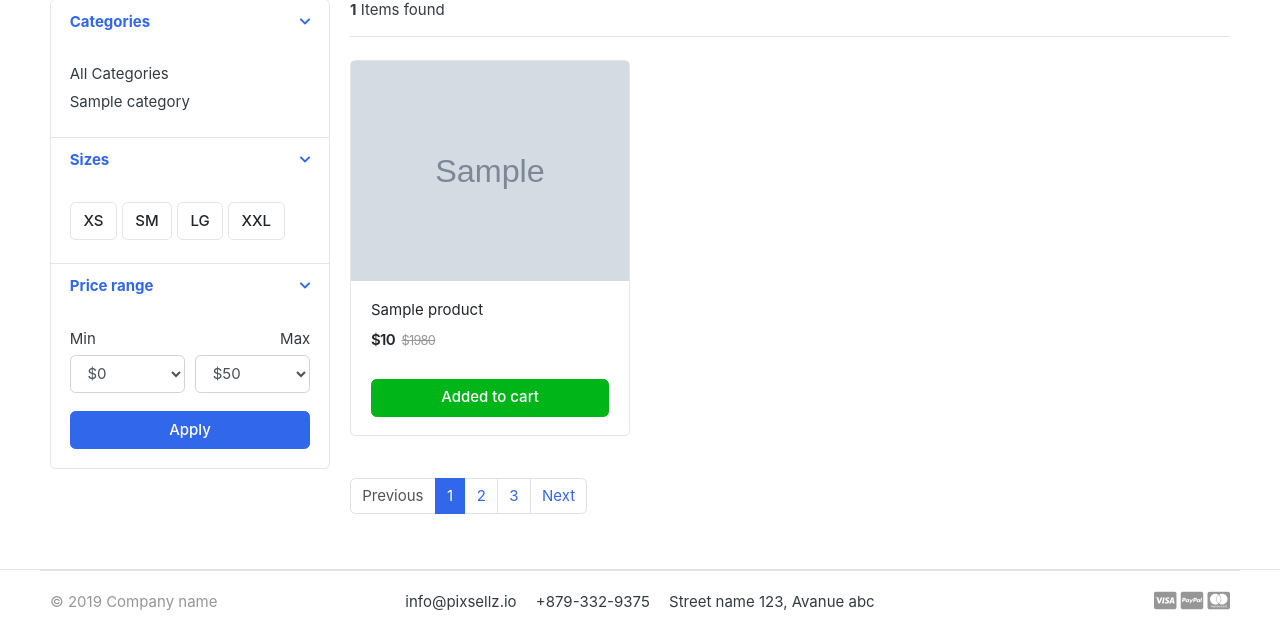
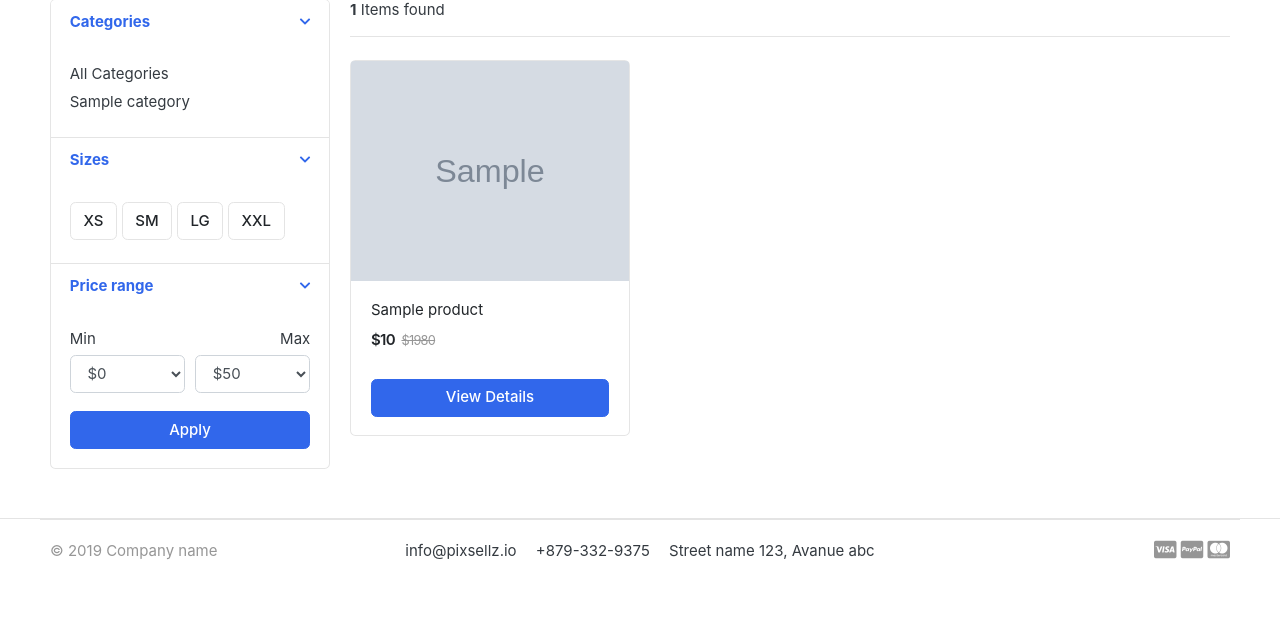
Before and after one commit to aelianmv/greatkart, a Django app: page /store/ in a window 1280 px wide. Shown: the part 257-890 px from the top of the page. After the commit the page ends 817 px from the top, so only its background shows below. Run offline with Django 5.2, Linux system fonts and the light colour scheme; tables that the repository leaves empty hold one stand-in row (values such as "Sample post"); grey boxes marked "Sample" are stand-in pictures; some libraries are stand-ins or nearby versions; some web fonts are replaced.

Commit message:
pageinator

```diff
--- /dev/null
+++ b/cart/context_processors.py
@@ -0,0 +1,18 @@
+from .views import _cart_id
+from .models import Cart,CartItem
+
+
+
+def counter(request):
+    cart_count=0
+    if 'admin' in request.path:
+        return{}
+    else:
+        try:
+            cart=Cart.objects.filter(cart_id=_cart_id(request))
+            cart_items=CartItem.objects.all().filter(cart=cart[:1])
+            for cart_item in cart_items:
+                cart_count+=cart_item.quantity
+        except cart.DoesNotExist:
+            cart_count=0
+    return dict(cart_count=cart_count)
--- a/cart/views.py
+++ b/cart/views.py
@@ -63,6 +63,8 @@ def remove_cart_item(request,product_id):
 
 def cart(request,total=0,quantity=0,cart_items=None):
     try :
+        tax=0
+        grand_total=0
         cart = Cart.objects.get(cart_id=_cart_id(request))
         cart_items = CartItem.objects.filter(cart=cart,is_active=True)
         for cart_item in cart_items :
--- a/greatkart/settings.py
+++ b/greatkart/settings.py
@@ -69,6 +69,7 @@ TEMPLATES = [
                 'django.contrib.auth.context_processors.auth',
                 'django.contrib.messages.context_processors.messages',
                 'category.context_processors.menu_links',
+                'cart.context_processors.counter',
             ],
         },
     },
--- a/store/views.py
+++ b/store/views.py
@@ -1,9 +1,12 @@
+from django.http import HttpResponse
 from django.shortcuts import render,get_object_or_404
 from .models import product
 # Create your views here.
 from category.models import Category
 from cart.models import CartItem
 from cart.views import _cart_id
+from django.core.paginator import EmptyPage,Paginator,PageNotAnInteger
+
 
 def store(request, category_slug=None):
     products=None
@@ -12,16 +15,23 @@ def store(request, category_slug=None):
     if category_slug != None :
         categories = get_object_or_404(Category,slug = category_slug)
         products = product.objects.filter(category=categories,is_available=True)
+        paginator = Paginator(products,2)
+        page = request.GET.get('page')
+        paged_product = paginator.get_page(page)
         productcount=products.count()
     else :
-        products = product.objects.all().filter(is_available=True)
+        products = product.objects.all().filter(is_available=True).order_by('id')
+        paginator = Paginator(products,6)
+        page = request.GET.get('page')
+        paged_product = paginator.get_page(page)
+
         productcount = products.count()
 
 
     context = {
         'pcount' : productcount,
 
-        'productkey' : products,
+        'productkey' : paged_product,
     }
     return render(request,'store/store.html',context)
 
@@ -29,11 +39,13 @@ def store(request, category_slug=None):
 def product_detail(request,category_slug,product_slug):
     try :
         single_product = product.objects.get(category__slug=category_slug,slug=product_slug)
-                     #in_cart = CartItem.objects.filter(cart__cart_id=_cart_id(request), Product = single_product)
+        in_cart = CartItem.objects.filter(cart__cart_id=_cart_id(request),product = single_product).exists()
+
     except Exception as e :
         raise e
 
     context = {
-        'single_product' : single_product
+        'single_product' : single_product,
+        'in_cart' : in_cart
     }
     return render(request,'store/product_detail.html',context)
--- a/templates/include/nav.html
+++ b/templates/include/nav.html
@@ -45,9 +45,9 @@
 							<a href="./register.html"> Register</a>
 						</div>
 					</div>
-					<a href="./cart.html" class="widget-header pl-3 ml-3">
+					<a href="{% url 'cart' %}" class="widget-header pl-3 ml-3">
 						<div class="icon icon-sm rounded-circle border"><i class="fa fa-shopping-cart"></i></div>
-						<span class="badge badge-pill badge-danger notify">0</span>
+						<span class="badge badge-pill badge-danger notify">{{cart_count}}</span>
 					</a>
 				</div> <!-- widgets-wrap.// -->
 			</div> <!-- col.// -->
--- a/templates/store/store.html
+++ b/templates/store/store.html
@@ -146,7 +146,8 @@
 						<del class="price-old">$1980</del>
 					</div> <!-- price-wrap.// -->
 				</div>
-				<a href="{% url 'add_cart' elements.id %}" class="btn btn-block btn-success">Added to cart </a>
+				<a href="{{ elements.get_url}}" class="btn btn-block btn-primary">View Details </a>
+				 <!-- <a href="{% url 'add_cart' elements.id %}" class="btn btn-block btn-warning">Added to cart </a> -->
 			</figcaption>
 		</figure>
 	</div> <!-- col.// -->
@@ -156,13 +157,36 @@
 
 
 <nav class="mt-4" aria-label="Page navigation sample">
-  <ul class="pagination">
-    <li class="page-item disabled"><a class="page-link" href="#">Previous</a></li>
-    <li class="page-item active"><a class="page-link" href="#">1</a></li>
-    <li class="page-item"><a class="page-link" href="#">2</a></li>
-    <li class="page-item"><a class="page-link" href="#">3</a></li>
-    <li class="page-item"><a class="page-link" href="#">Next</a></li>
-  </ul>
+
+	{% if productkey.has_other_pages %}
+		<ul class="pagination">
+			{% if productkey.has_previous %}
+			<li class="page-item "><a class="page-link" href="?page={{ productkey.previous_page_number }}">Previous</a></li>
+			{% else %}
+			<li class="page-item disabled"><a class="page-link" href="#">Previous</a></li>
+			{% endif %}
+
+			{% for i in productkey.paginator.page_range %}
+				{% if productkey.number == i  %}
+
+				<li class="page-item active"><a class="page-link" href="#">{{i}}</a></li>
+
+				{% else %}
+
+				<li class="page-item "><a class="page-link" href="?page={{i}}">{{i}}</a></li>
+
+				{% endif %}
+
+			{% endfor %}
+
+			{% if productkey.has_next %}
+
+			<li class="page-item"><a class="page-link" href="?page={{productkey.next_page_number}}">Next</a></li>
+			{% else %}
+			<li class="page-item disabled"><a class="page-link" href="#">Next</a></li>
+			{% endif %}
+		</ul>
+	{% endif %}
 </nav>
 
 	</main> <!-- col.// -->
```
Also changed, not shown: templates/store/product_detail.html (+8 -1 lines).
